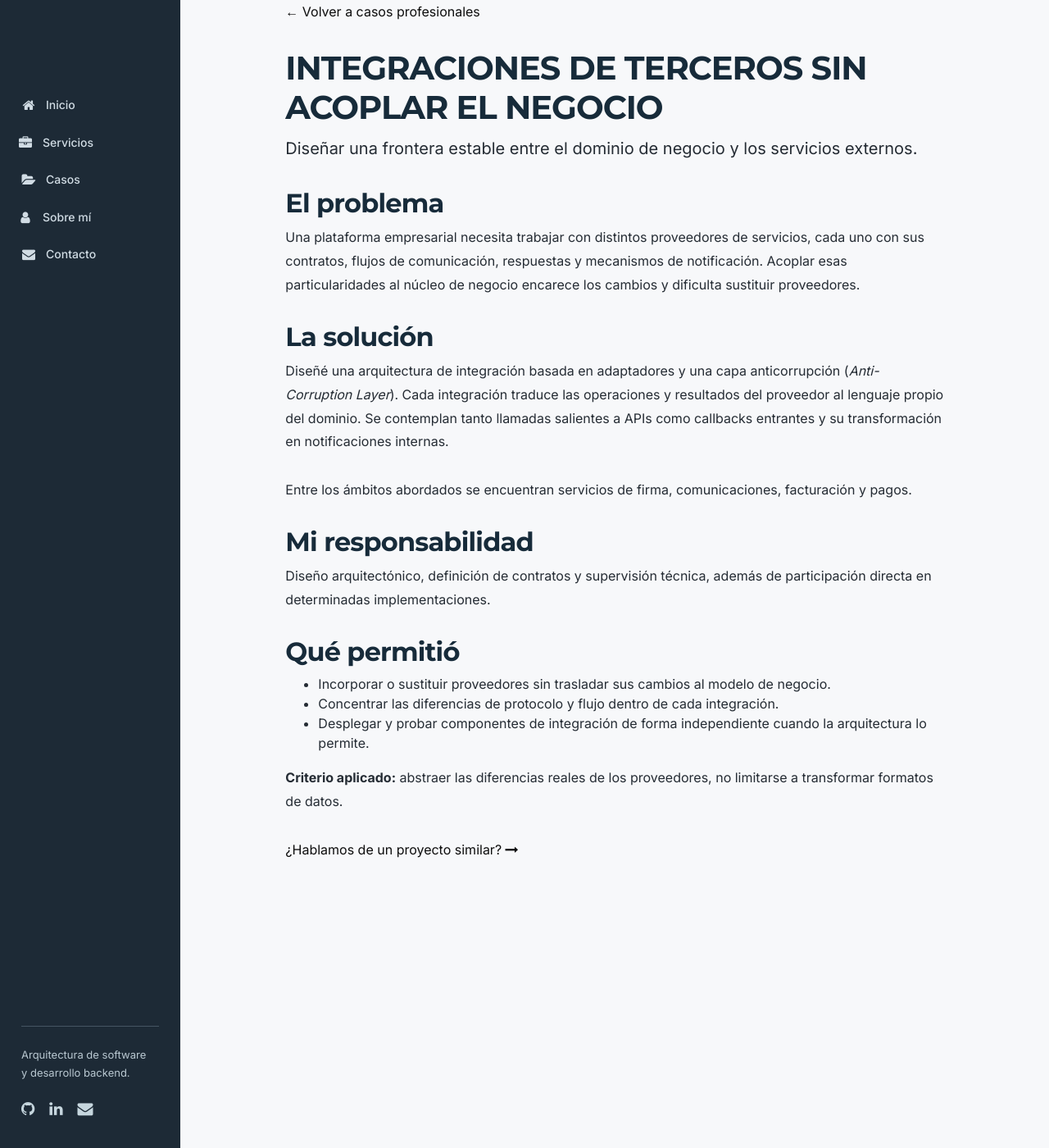
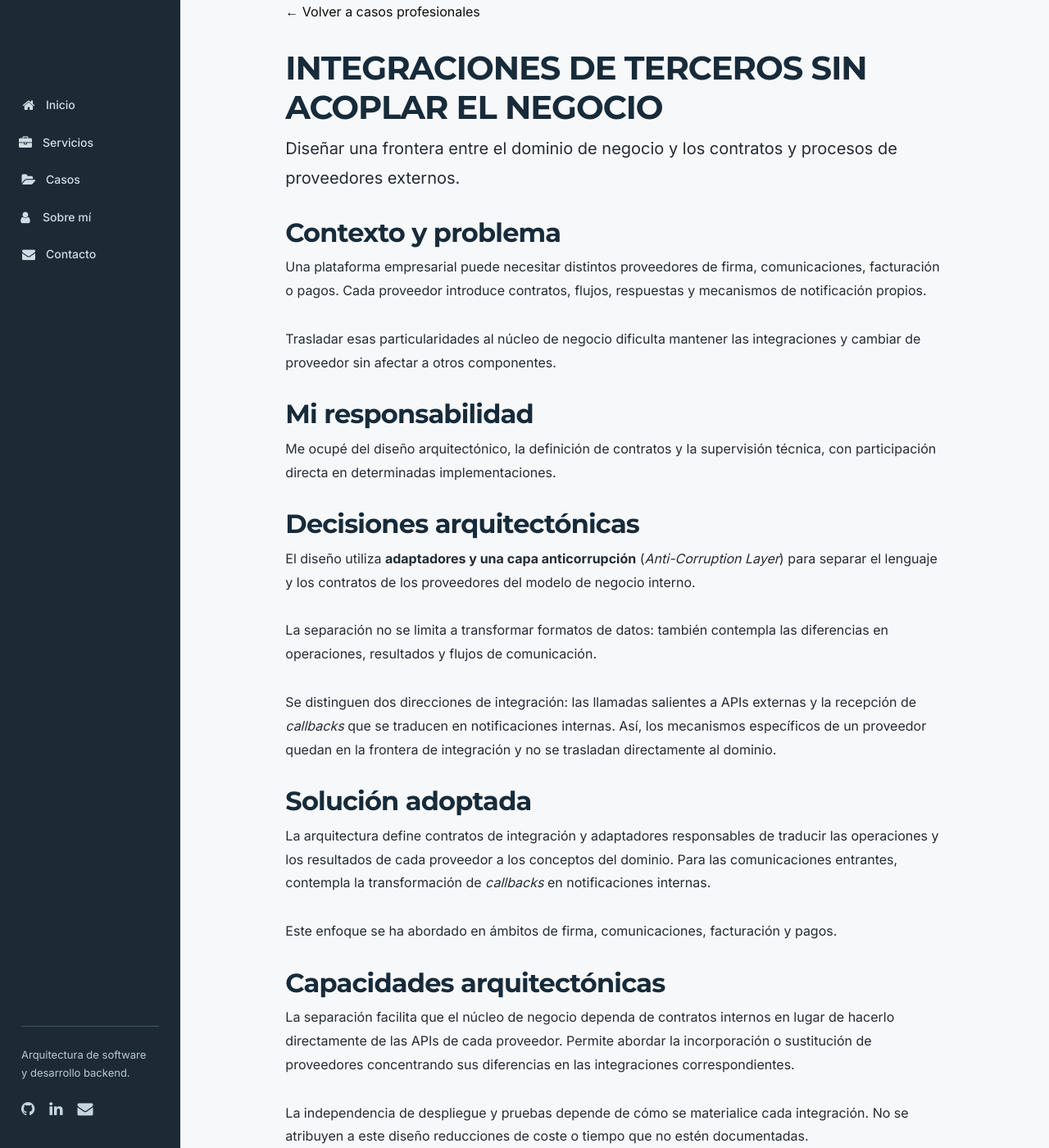
Before and after one commit to dabiz-me/dabiz.me, a Jekyll site: the page built from casos/integraciones.md, in a window 1280 px wide and 1400 px high. Shown: the whole window at 82% size. Built offline with Jekyll 4.4.1, drawn with Linux system fonts in a browser that asks for light colours; some of the changed text lies outside the part shown.

Commit message:
docs(cases): structure integraciones.md narrative

```diff
--- a/casos/integraciones.md
+++ b/casos/integraciones.md
@@ -1,28 +1,40 @@
 ---
 layout: case
 title: Integraciones de terceros sin acoplar el negocio
-summary: Diseñar una frontera estable entre el dominio de negocio y los servicios externos.
+summary: Diseñar una frontera entre el dominio de negocio y los contratos y procesos de proveedores externos.
 permalink: /casos/integraciones/
 ---
 
-## El problema
+## Contexto y problema
 
-Una plataforma empresarial necesita trabajar con distintos proveedores de servicios, cada uno con sus contratos, flujos de comunicación, respuestas y mecanismos de notificación. Acoplar esas particularidades al núcleo de negocio encarece los cambios y dificulta sustituir proveedores.
+Una plataforma empresarial puede necesitar distintos proveedores de firma, comunicaciones, facturación o pagos. Cada proveedor introduce contratos, flujos, respuestas y mecanismos de notificación propios.
 
-## La solución
-
-Diseñé una arquitectura de integración basada en adaptadores y una capa anticorrupción (*Anti-Corruption Layer*). Cada integración traduce las operaciones y resultados del proveedor al lenguaje propio del dominio. Se contemplan tanto llamadas salientes a APIs como callbacks entrantes y su transformación en notificaciones internas.
-
-Entre los ámbitos abordados se encuentran servicios de firma, comunicaciones, facturación y pagos.
+Trasladar esas particularidades al núcleo de negocio dificulta mantener las integraciones y cambiar de proveedor sin afectar a otros componentes.
 
 ## Mi responsabilidad
 
-Diseño arquitectónico, definición de contratos y supervisión técnica, además de participación directa en determinadas implementaciones.
+Me ocupé del diseño arquitectónico, la definición de contratos y la supervisión técnica, con participación directa en determinadas implementaciones.
 
-## Qué permitió
+## Decisiones arquitectónicas
 
-- Incorporar o sustituir proveedores sin trasladar sus cambios al modelo de negocio.
-- Concentrar las diferencias de protocolo y flujo dentro de cada integración.
-- Desplegar y probar componentes de integración de forma independiente cuando la arquitectura lo permite.
+El diseño utiliza **adaptadores y una capa anticorrupción** (*Anti-Corruption Layer*) para separar el lenguaje y los contratos de los proveedores del modelo de negocio interno.
 
-**Criterio aplicado:** abstraer las diferencias reales de los proveedores, no limitarse a transformar formatos de datos.
+La separación no se limita a transformar formatos de datos: también contempla las diferencias en operaciones, resultados y flujos de comunicación.
+
+Se distinguen dos direcciones de integración: las llamadas salientes a APIs externas y la recepción de *callbacks* que se traducen en notificaciones internas. Así, los mecanismos específicos de un proveedor quedan en la frontera de integración y no se trasladan directamente al dominio.
+
+## Solución adoptada
+
+La arquitectura define contratos de integración y adaptadores responsables de traducir las operaciones y los resultados de cada proveedor a los conceptos del dominio. Para las comunicaciones entrantes, contempla la transformación de *callbacks* en notificaciones internas.
+
+Este enfoque se ha abordado en ámbitos de firma, comunicaciones, facturación y pagos.
+
+## Capacidades arquitectónicas
+
+La separación facilita que el núcleo de negocio dependa de contratos internos en lugar de hacerlo directamente de las APIs de cada proveedor. Permite abordar la incorporación o sustitución de proveedores concentrando sus diferencias en las integraciones correspondientes.
+
+La independencia de despliegue y pruebas depende de cómo se materialice cada integración. No se atribuyen a este diseño reducciones de coste o tiempo que no estén documentadas.
+
+## Criterio aplicado
+
+Abstraer las diferencias relevantes de los proveedores, incluidos sus flujos y contratos, sin presentar la abstracción como una garantía automática de sustitución sin esfuerzo.
```
